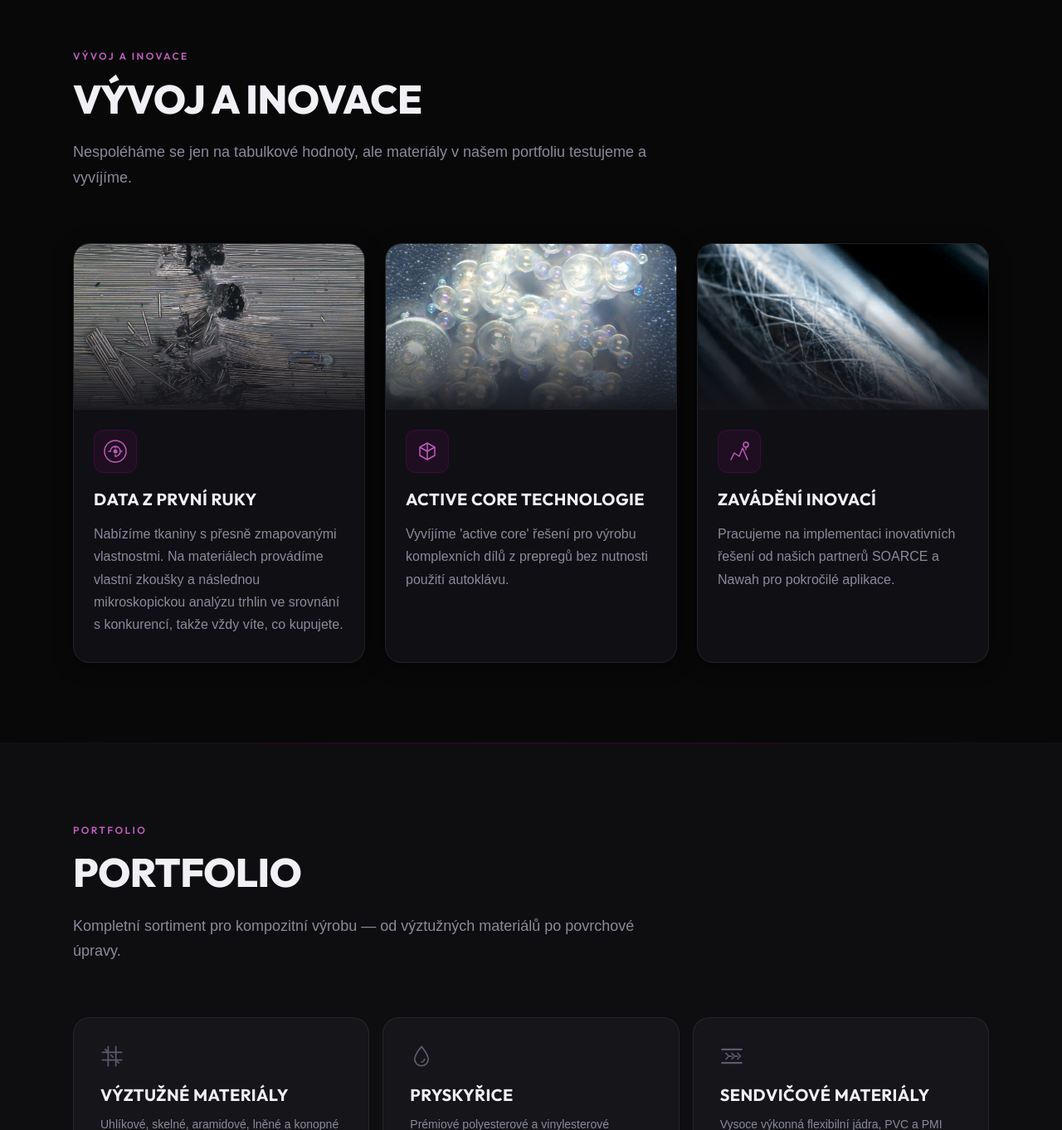
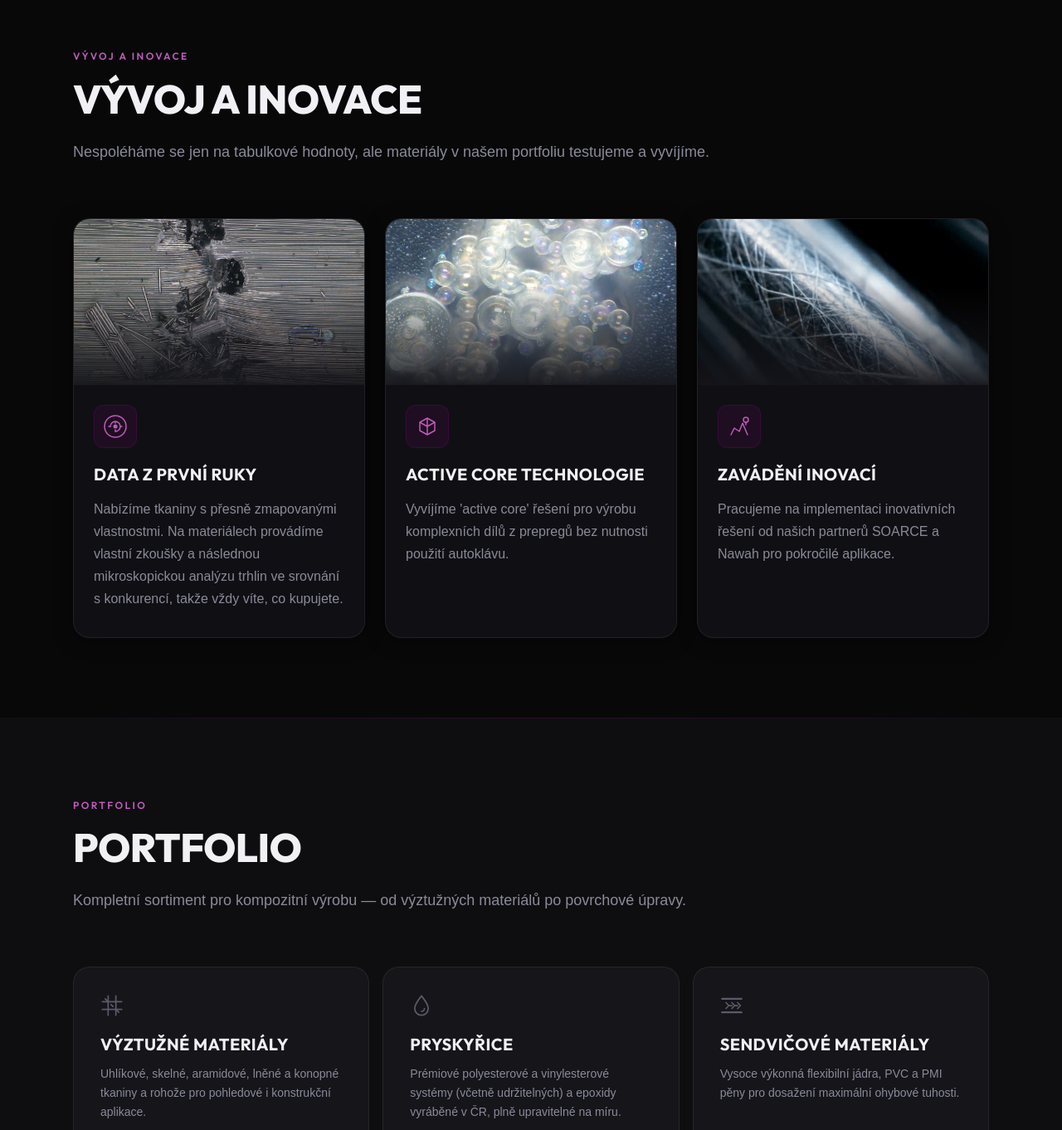
Before and after one commit to martinstar77/az-composite-web, a Next.js app: page /cs in a window 1280 px wide. Shown: the part 1882-3244 px from the top of the page at 83% size. Built offline with nearby package versions, Linux system fonts and the light colour scheme; a web font is replaced by a local one.

Commit message:
style: adjust portfolio and innovation header max-width to prevent line wraps in English

```diff
--- a/components/Innovation/Innovation.module.css
+++ b/components/Innovation/Innovation.module.css
@@ -4,7 +4,7 @@
 
 .header {
   margin-bottom: var(--space-16);
-  max-width: 720px;
+  max-width: 800px;
 }
 
 .subheading {
--- a/components/Portfolio/Portfolio.module.css
+++ b/components/Portfolio/Portfolio.module.css
@@ -15,7 +15,7 @@
 
 .header {
   margin-bottom: var(--space-16);
-  max-width: 720px;
+  max-width: 800px;
 }
 
 .subheading {
```
